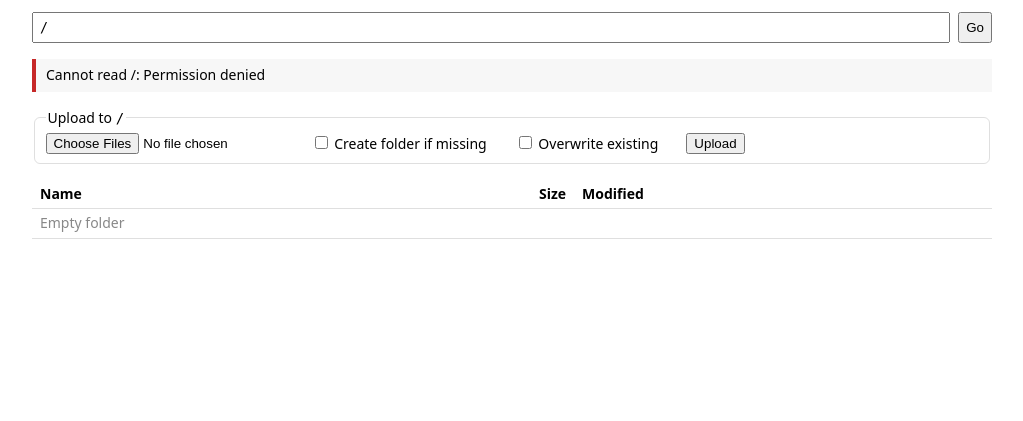
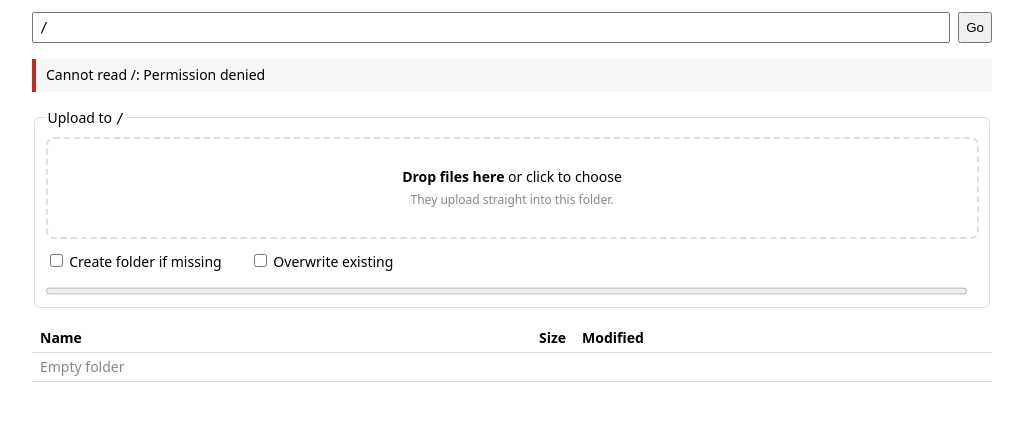
Before and after one commit to TheHidN/python-file-uploader, a Flask app: page /browse in a window 1280 px wide. Shown: the part 74-495 px from the top of the page, without its empty margins (128-1151 px from the left). Run offline with Flask 3, Linux system fonts and the light colour scheme.

Commit message:
feat: add drag-and-drop uploads with a progress bar

```diff
--- a/app/routes.py
+++ b/app/routes.py
@@ -2,7 +2,7 @@ from datetime import datetime
 from pathlib import Path
 from urllib.parse import urlsplit
 
-from flask import Blueprint, abort, current_app, flash, redirect, render_template, request, url_for
+from flask import Blueprint, abort, current_app, flash, jsonify, redirect, render_template, request, url_for
 from werkzeug.exceptions import RequestEntityTooLarge
 
 from app.fs import ensure_dir, list_dir, nearest_existing_dir, resolve_path, save_file
@@ -43,6 +43,16 @@ def _reject_cross_site_writes():
         abort(403)
 
 
+def _finish(url: str, status: int = 200):
+    """Send the browser to `url`: a redirect for forms, JSON for the drag-and-drop script.
+
+    The script navigates itself, so the flashed results survive until the page that shows them.
+    """
+    if request.accept_mimetypes.best_match(["text/html", "application/json"]) == "application/json":
+        return jsonify(redirect=url), status
+    return redirect(url)
+
+
 @bp.get("/")
 def index():
     return redirect(url_for("main.browse", path="/"))
@@ -68,9 +78,9 @@ def upload():
         form, uploads = request.form, request.files.getlist("files")
     except OSError as e:  # e.g. the temp dir filled up while receiving the body
         flash(f"Upload failed: {e.strerror or e}", "error")
-        return redirect(url_for("main.index"))
+        return _finish(url_for("main.index"))
     target = resolve_path(form.get("path"))
-    back = redirect(url_for("main.browse", path=str(target)))
+    back = _finish(url_for("main.browse", path=str(target)))
     files = [f for f in uploads if f.filename]
     if not files:
         flash("No files selected", "error")
@@ -101,4 +111,4 @@ def too_large(e):
         flash(f"Upload exceeds the {limit // (1024 * 1024)} MB limit", "error")
     else:
         flash("Upload rejected: too large or too many parts", "error")
-    return redirect(url_for("main.index"))
+    return _finish(url_for("main.index"), 413)
--- a/app/templates/browse.html
+++ b/app/templates/browse.html
@@ -26,6 +26,18 @@
   td.when { white-space: nowrap; color: var(--muted); }
   .dir a { font-weight: 600; text-decoration: none; }
   .table-wrap { overflow-x: auto; }
+  #dropzone { display: block; position: relative; border: 2px dashed var(--line); border-radius: 8px;
+    padding: 28px 16px; margin: 4px 0 12px; text-align: center; cursor: pointer; transition: .15s; }
+  #dropzone:hover, #dropzone:focus-within, body.dragging #dropzone { border-color: #3b82f6; background: #3b82f61a; }
+  body.dragging #dropzone { transform: scale(1.01); }
+  #dropzone .hint { display: block; color: var(--muted); font-size: 12px; margin-top: 4px; }
+  /* Visually hidden but still focusable, so keyboard users can open the picker. */
+  #dropzone input { position: absolute; width: 1px; height: 1px; opacity: 0; }
+  .js .nojs { display: none; }
+  .js #upload-form.busy #dropzone { opacity: .5; pointer-events: none; }
+  #progress { display: flex; gap: 12px; align-items: center; margin-top: 12px; }
+  #progress progress { flex: 1; height: 14px; }
+  #progress-text { font-variant-numeric: tabular-nums; white-space: nowrap; }
 </style>
 </head>
 <body>
@@ -51,13 +63,21 @@
 
 <fieldset>
   <legend>Upload to <code>{{ path }}</code></legend>
-  <form method="post" action="upload" enctype="multipart/form-data">
+  <form id="upload-form" method="post" action="upload" enctype="multipart/form-data">
     <input type="hidden" name="path" value="{{ path }}">
+    <label id="dropzone" for="files">
+      <input type="file" id="files" name="files" multiple>
+      <strong>Drop files here</strong> or click to choose
+      <span class="hint">They upload straight into this folder.</span>
+    </label>
     <div class="upload-row">
-      <input type="file" name="files" multiple>
       <label><input type="checkbox" name="create_dirs"> Create folder if missing</label>
       <label><input type="checkbox" name="overwrite"> Overwrite existing</label>
-      <button type="submit">Upload</button>
+      <button type="submit" class="nojs">Upload</button>
+    </div>
+    <div id="progress" hidden>
+      <progress max="100" value="0"></progress>
+      <span id="progress-text" aria-live="polite"></span>
     </div>
   </form>
 </fieldset>
@@ -81,5 +101,84 @@
   </tbody>
 </table>
 </div>
+
+<script>
+(() => {
+  document.documentElement.classList.add("js");
+  const form = document.getElementById("upload-form");
+  const input = document.getElementById("files");
+  const box = document.getElementById("progress");
+  const bar = box.querySelector("progress");
+  const text = document.getElementById("progress-text");
+  const mb = (n) => (n / 1048576).toFixed(1);
+  let depth = 0;
+
+  const say = (msg) => { box.hidden = false; text.textContent = msg; };
+
+  function upload(files) {
+    if (!files.length || form.classList.contains("busy")) return;
+    const data = new FormData(form);
+    data.delete("files");
+    for (const f of files) data.append("files", f, f.name);
+    form.classList.add("busy");
+    bar.value = 0;
+    say(`Uploading ${files.length} file${files.length > 1 ? "s" : ""}…`);
+
+    const xhr = new XMLHttpRequest();
+    xhr.open("POST", form.action);
+    xhr.setRequestHeader("Accept", "application/json");
+    xhr.upload.onprogress = (e) => {
+      if (!e.lengthComputable) return;
+      bar.value = (e.loaded / e.total) * 100;
+      say(`${Math.floor(bar.value)}% · ${mb(e.loaded)} / ${mb(e.total)} MB`);
+    };
+    xhr.upload.onload = () => say("Saving…");
+    xhr.onload = () => {
+      let target = null;
+      try { target = JSON.parse(xhr.responseText).redirect; } catch {}
+      if (target) { location.href = target; return; }
+      fail(`Upload failed (HTTP ${xhr.status})`);
+    };
+    xhr.onerror = () => fail("Upload failed: the connection was lost (file too large?)");
+    xhr.send(data);
+  }
+
+  function fail(msg) {
+    form.classList.remove("busy");
+    bar.value = 0;
+    say(msg);
+  }
+
+  input.addEventListener("change", () => { upload([...input.files]); input.value = ""; });
+
+  // Accept a drop anywhere on the page; highlight the drop zone while dragging files.
+  const hasFiles = (e) => [...e.dataTransfer.types].includes("Files");
+  document.addEventListener("dragenter", (e) => {
+    if (!hasFiles(e)) return;
+    depth++;
+    document.body.classList.add("dragging");
+  });
+  document.addEventListener("dragleave", () => {
+    if (--depth <= 0) { depth = 0; document.body.classList.remove("dragging"); }
+  });
+  document.addEventListener("dragover", (e) => {
+    if (!hasFiles(e)) return;
+    e.preventDefault();
+    e.dataTransfer.dropEffect = "copy";
+  });
+  document.addEventListener("drop", (e) => {
+    if (!hasFiles(e)) return;
+    e.preventDefault();
+    depth = 0;
+    document.body.classList.remove("dragging");
+    const items = [...e.dataTransfer.items];
+    if (items.some((i) => i.webkitGetAsEntry?.()?.isDirectory)) {
+      say("Folders can't be uploaded yet. Drop the files inside them instead.");
+      return;
+    }
+    upload([...e.dataTransfer.files]);
+  });
+})();
+</script>
 </body>
 </html>
```
Also changed, not shown: tests/test_routes.py (+33 -0 lines).
